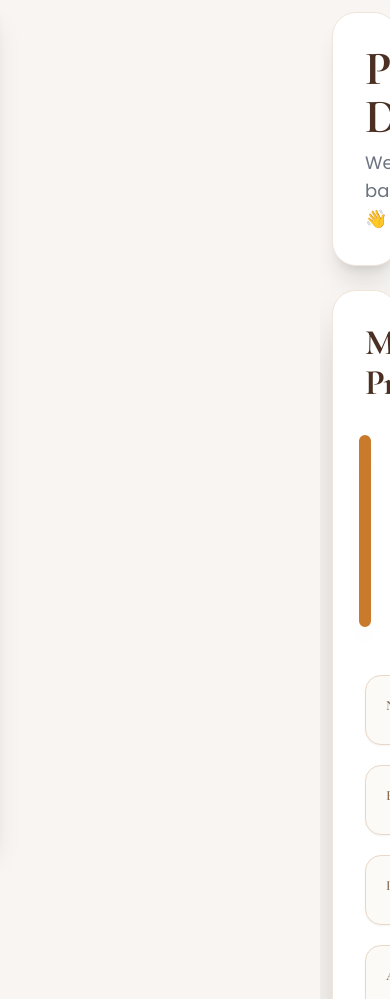
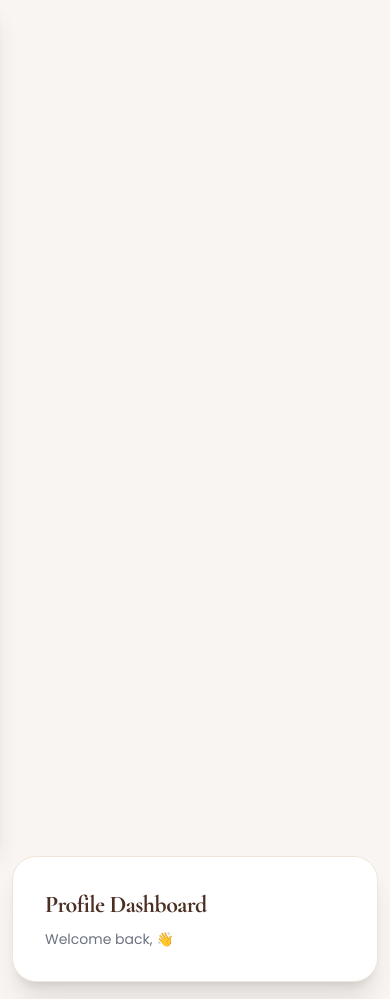
Before and after one commit to Praj-art/Praj-Intership-Project, a React (Vite) app: page / in a window 390 px wide. Shown: the top 999 px of the page. Built offline with nearby package versions, Linux system fonts and the light colour scheme; grey boxes are pictures that could not be loaded.

Commit message:
Improved dashboard layout and fixed responsive sidebar

```diff
--- a/src/components/Sidebar.jsx
+++ b/src/components/Sidebar.jsx
@@ -54,7 +54,7 @@ useEffect(() => {
 
   return (
     <div
-  className={`${
+  className={`fixed md:fixed ${
   isMobile
     ? sidebarOpen
       ? "fixed top-0 left-0 translate-x-0 z-50 w-80 h-screen"
--- a/src/components/TopBar.jsx
+++ b/src/components/TopBar.jsx
@@ -3,11 +3,11 @@ function TopBar({ user }) {
     <div className="bg-white rounded-3xl shadow-xl border border-[#F1E5D8] p-8 mb-6 hover:shadow-2xl transition-all duration-300">
 
       <div>
-        <h1 className="text-5xl font-bold text-[#4A2F22] tracking-tight">
+        <h1 className="text-2xl sm:text-3xl md:text-5xl font-bold text-[#4A2F22] tracking-tight">
           Profile Dashboard
         </h1>
 
-        <p className="mt-2 text-lg text-gray-500">
+        <p className="mt-2 text-sm sm:text-base text-gray-500">
            Welcome back, {user.name} 👋
       </p>
       </div>
--- a/src/pages/ProfileDashboard.jsx
+++ b/src/pages/ProfileDashboard.jsx
@@ -96,7 +96,7 @@ return {
   };
 
   return (
-    <div className="flex min-h-screen bg-[#F8F5F2]">
+    <div className="relative min-h-screen bg-[#F8F5F2] md:flex">
   <Sidebar
   active={active}
   setActive={setActive}
@@ -107,9 +107,11 @@ return {
 />
 
   <div
-  className={`flex-1 p-3 sm:p-5 md:p-8 overflow-x-hidden transition-all duration-300 ${
-  sidebarOpen ? "ml-0" : collapsed ? "md:ml-20" : "md:ml-80"
-}`}
+  className={`w-full p-3 sm:p-5 md:p-8 overflow-x-hidden transition-all duration-300 ${
+    collapsed
+      ? "md:ml-20"
+      : "md:ml-80"
+  }`}
 >
     <TopBar user={user} />
 
```
